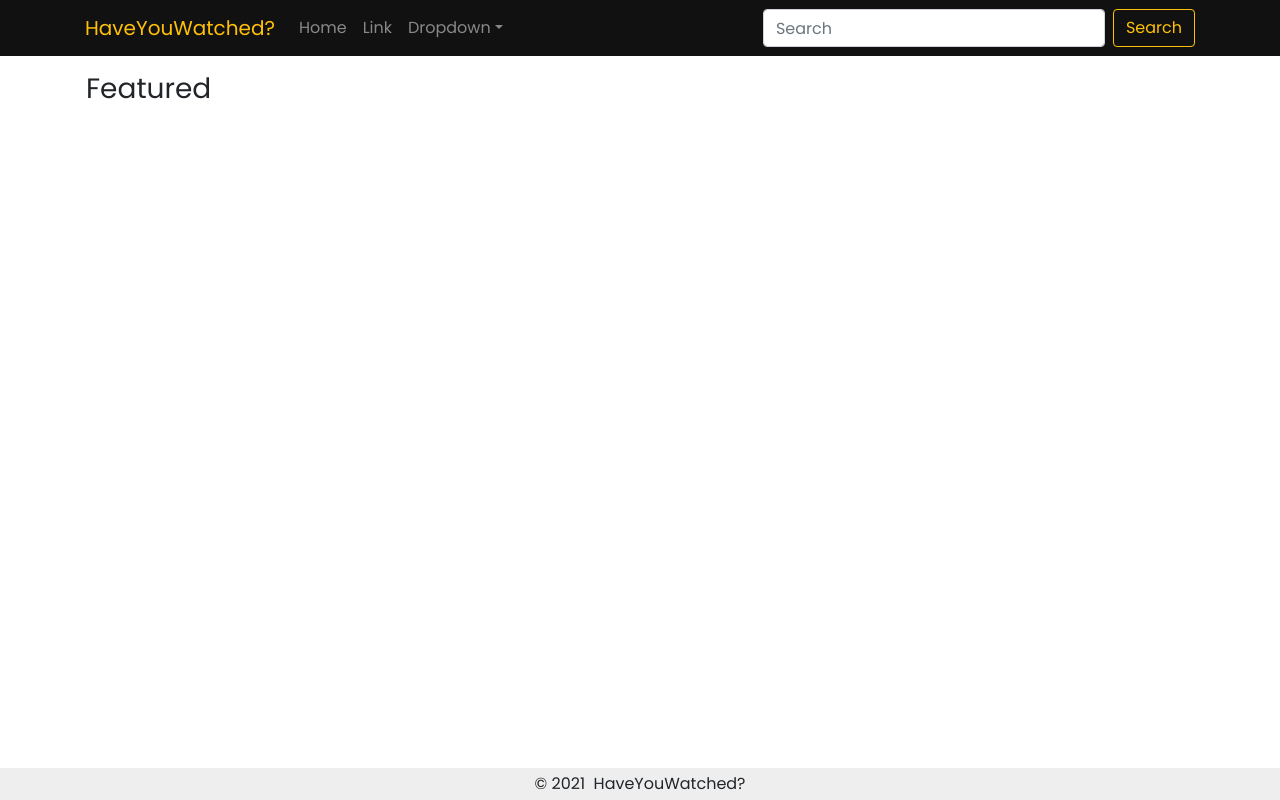
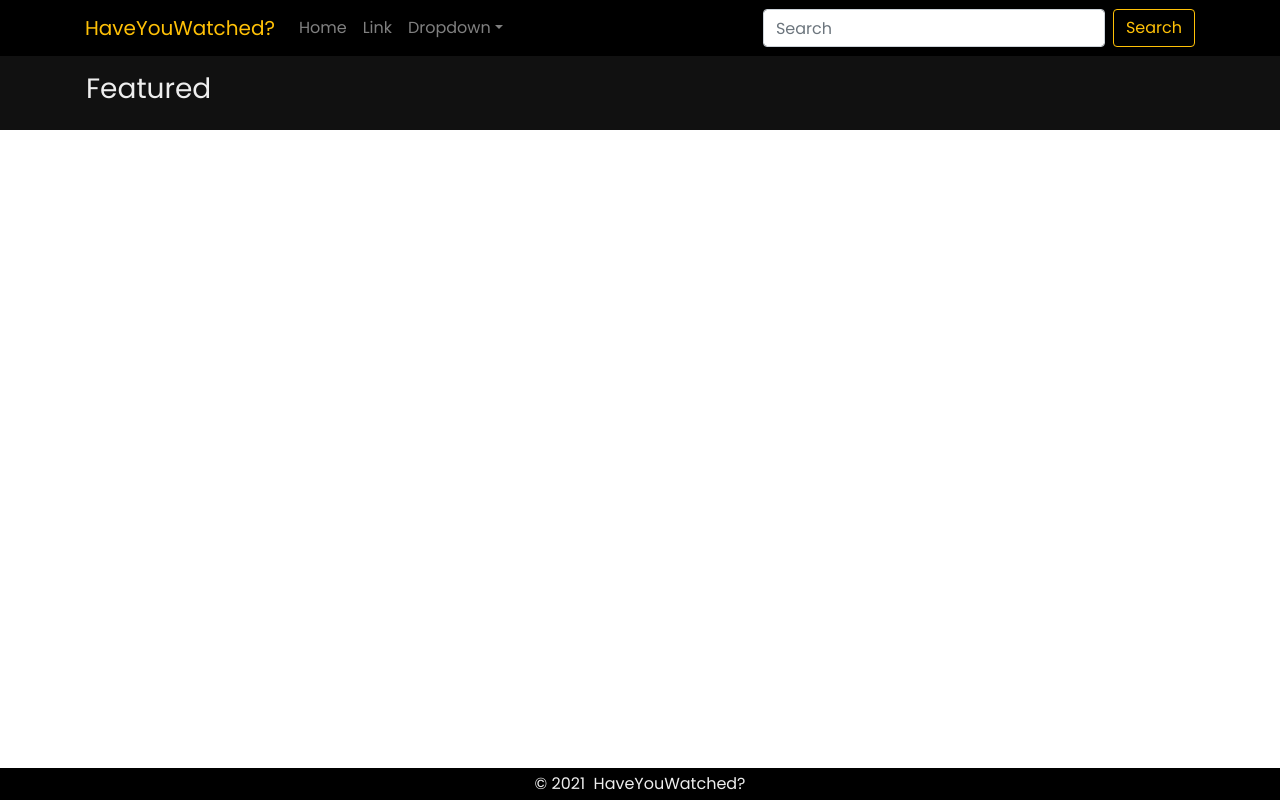
Before and after one commit to viveksingh-01/have-you-watched, a React (Create React App) app in the folder client/: page / in a window 1280 px wide. Built offline with nearby package versions, Linux system fonts and the light colour scheme.

Commit message:
Modify navbar, footer and main section background color

```diff
--- a/client/src/App.css
+++ b/client/src/App.css
@@ -3,8 +3,22 @@
   --accent-color: #ffc107;
 }
 
+.app {
+  background-color: var(--primary-dark);
+}
+
+h1,
+h2,
+h3,
+h4,
+h5,
+h6,
+p {
+  color: #eeeeee !important;
+}
+
 .navbar__bg {
-  background-color: var(--primary-dark) !important;
+  background-color: #000000 !important;
 }
 
 nav .navbar--brand {
@@ -22,7 +36,8 @@ nav .navbar--brand {
 }
 
 footer {
-  background-color: #eeeeee;
+  background-color: #000000;
+  color: #eeeeee;
   position: fixed;
   bottom: 0;
   width: 100%;
--- a/client/src/App.tsx
+++ b/client/src/App.tsx
@@ -7,13 +7,13 @@ import Footer from './components/Footer';
 
 function App() {
   return (
-    <>
+    <div className="app">
       <NavigationBar />
       <main className="container p-3">
         <LandingPage />
       </main>
       <Footer />
-    </>
+    </div>
   );
 }
 
```
